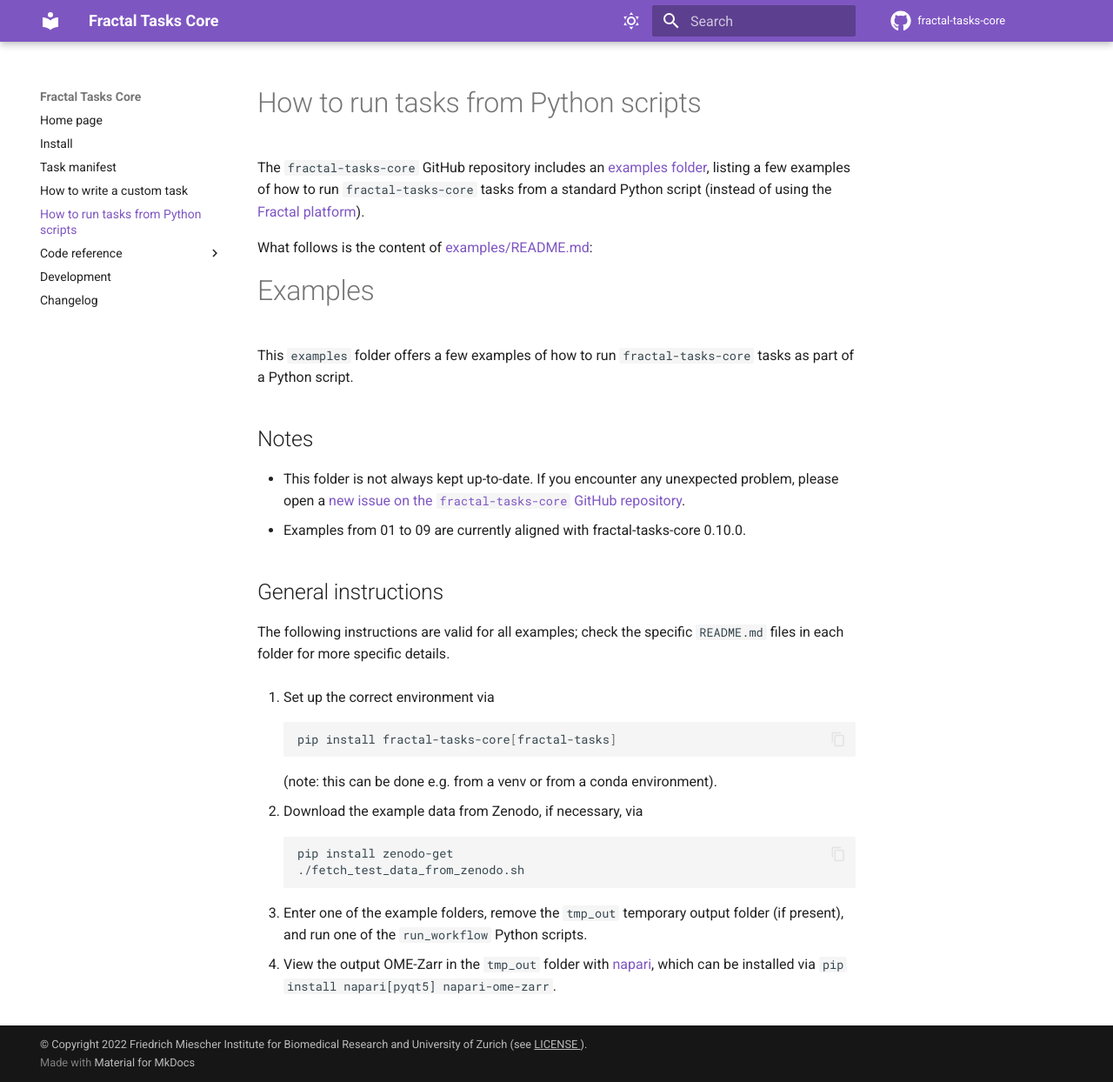
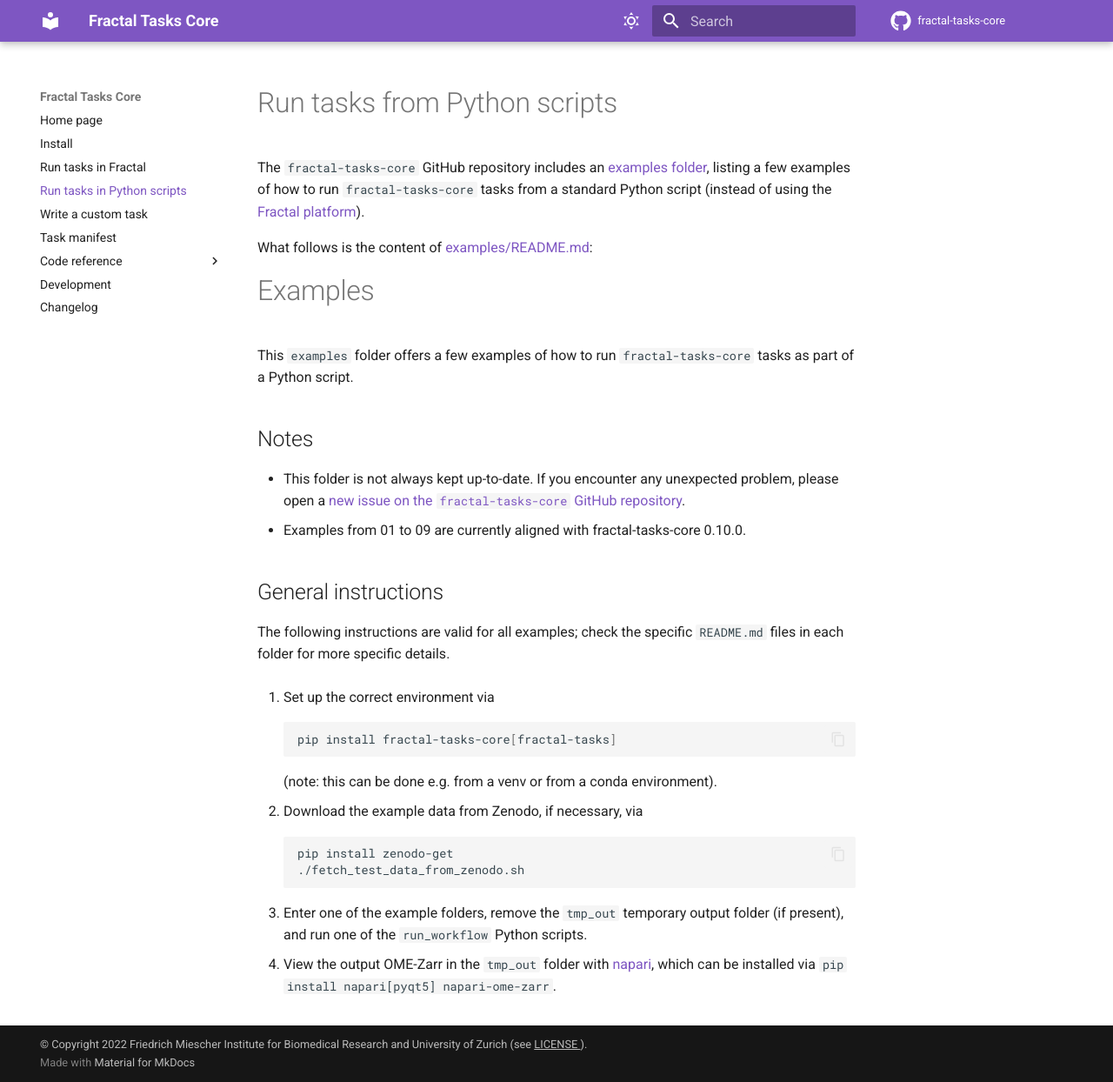
Before and after one commit to fractal-analytics-platform/fractal-tasks-core, an MkDocs documentation site: the page built from docs/tasks_in_scripts.md, in a window 1280 px wide and 1244 px high. Shown: the whole window at 87% size. Built offline with MkDocs 1.6.1 and Material for MkDocs 9.7.7, drawn with Linux system fonts in a browser that asks for light colours; comment, search, counter and statistics services are not loaded.

Commit message:
Improve docs pages about how to run tasks

```diff
--- a/docs/py_scripts.md
+++ b/docs/tasks_in_scripts.md
@@ -1,10 +1,9 @@
-# How to run tasks from Python scripts
+# Run tasks from Python scripts
 
 The `fractal-tasks-core` GitHub repository includes an [examples folder](https://github.com/fractal-analytics-platform/fractal-tasks-core/tree/main/examples), listing a few examples of how to run `fractal-tasks-core` tasks from a standard Python script (instead of using the [Fractal platform](https://fractal-analytics-platform.github.io/)).
 
 What follows is the content of [examples/README.md](https://github.com/fractal-analytics-platform/fractal-tasks-core/tree/main/examples/README.md):
 
-
 {%
    include-markdown "../examples/README.md"
 %}
--- a/mkdocs.yml
+++ b/mkdocs.yml
@@ -50,9 +50,10 @@ theme:
 nav:
   - Home page: index.md
   - Install: install.md
-  - Task manifest: task_manifest.md
-  - How to write a custom task: custom_task.md
-  - How to run tasks from Python scripts: py_scripts.md
+  - Run tasks in Fractal: tasks_in_fractal.md
+  - Run tasks in Python scripts: tasks_in_scripts.md
+  - Write a custom task: custom_task.md
+  - Task manifest: manifest.md
   - Code reference: reference/fractal_tasks_core/
   - Development: development.md
   - Changelog: changelog.md
```
Also changed, not shown: docs/tasks_in_fractal.md (added, +15 -0 lines), docs/manifest.md (renamed from docs/task_manifest.md).
